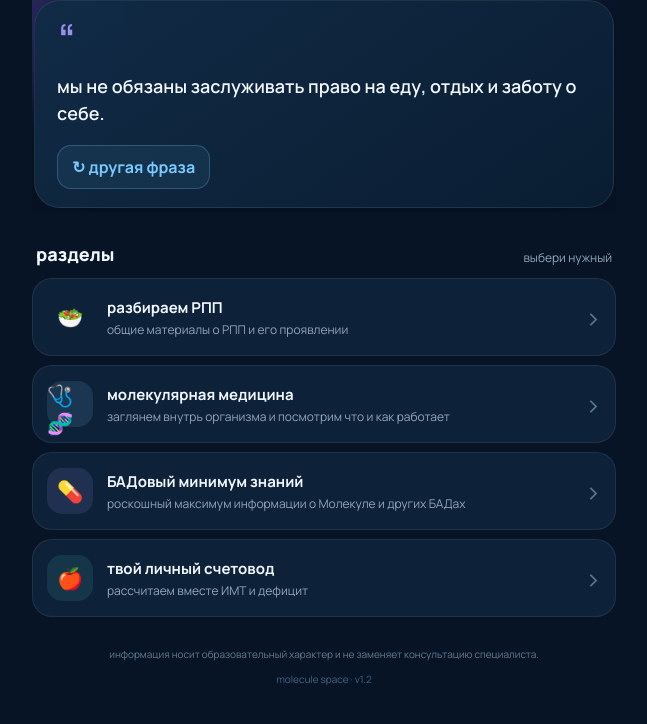
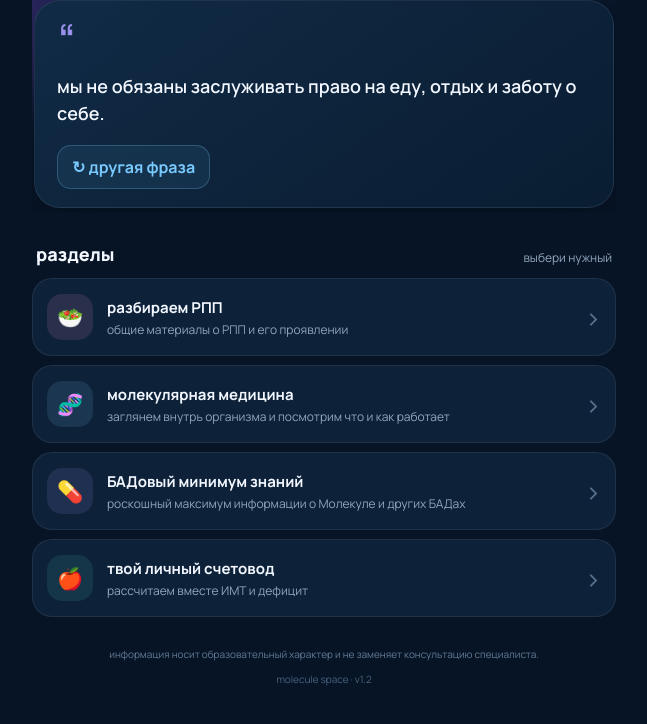
Before and after one commit to vgpg7s9vjv-cell/molecule-space, a plain HTML site: page index.html in a window 1280 px wide. Shown: the part 194-918 px from the top of the page, without its empty margins (316-963 px from the left). Drawn offline with Linux system fonts and the light colour scheme.

Commit message:
Update index.html

```diff
--- a/index.html
+++ b/index.html
@@ -32,13 +32,13 @@
       </div>
 
       <button class="menu-card" data-section="rpp">
-        <span class="icon green">🥗</span>
+        <span class="icon pink">🥗</span>
         <span><b>разбираем РПП</b><small>общие материалы о РПП и его проявлении</small></span>
         <span class="arrow">›</span>
       </button>
 
       <button class="menu-card" data-section="medical">
-        <span class="icon blue">🩺🧬</span>
+        <span class="icon blue">🧬</span>
         <span><b>молекулярная медицина</b><small>заглянем внутрь организма и посмотрим что и как работает</small></span>
         <span class="arrow">›</span>
       </button>
```
